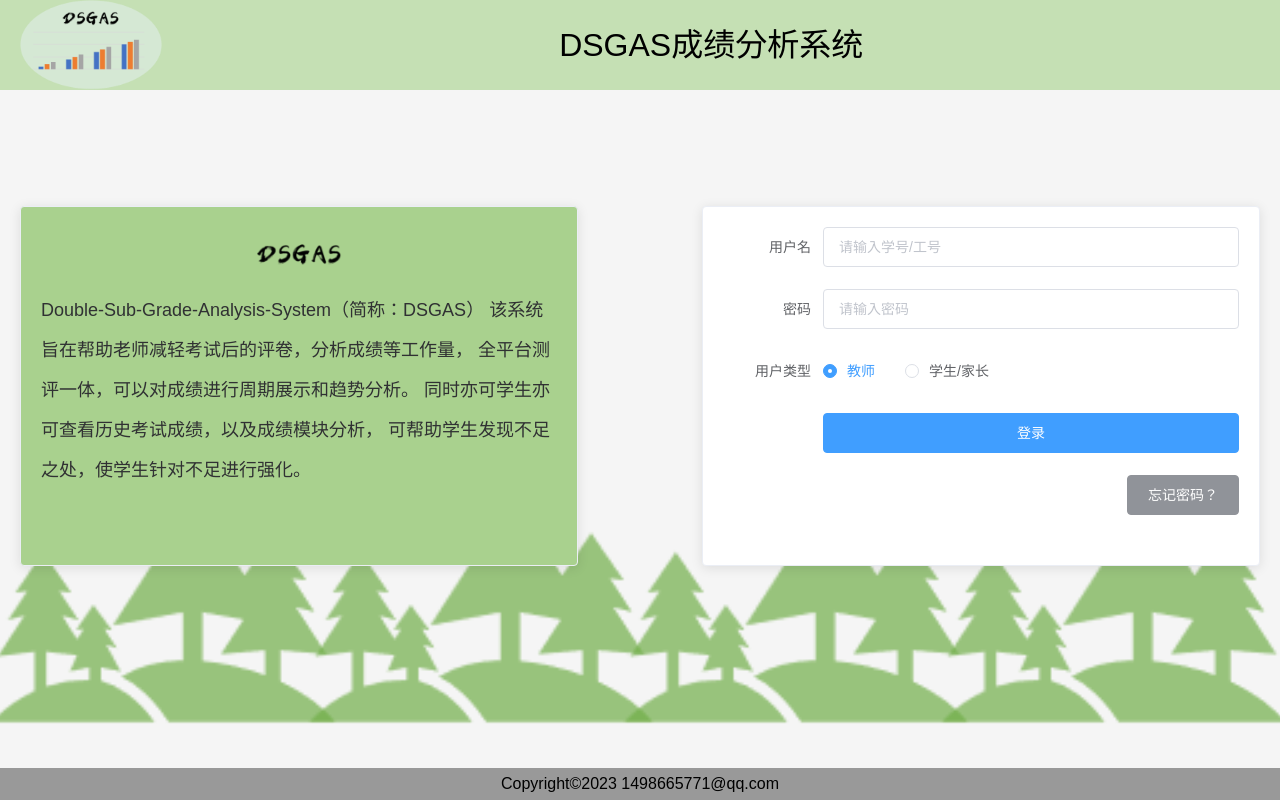
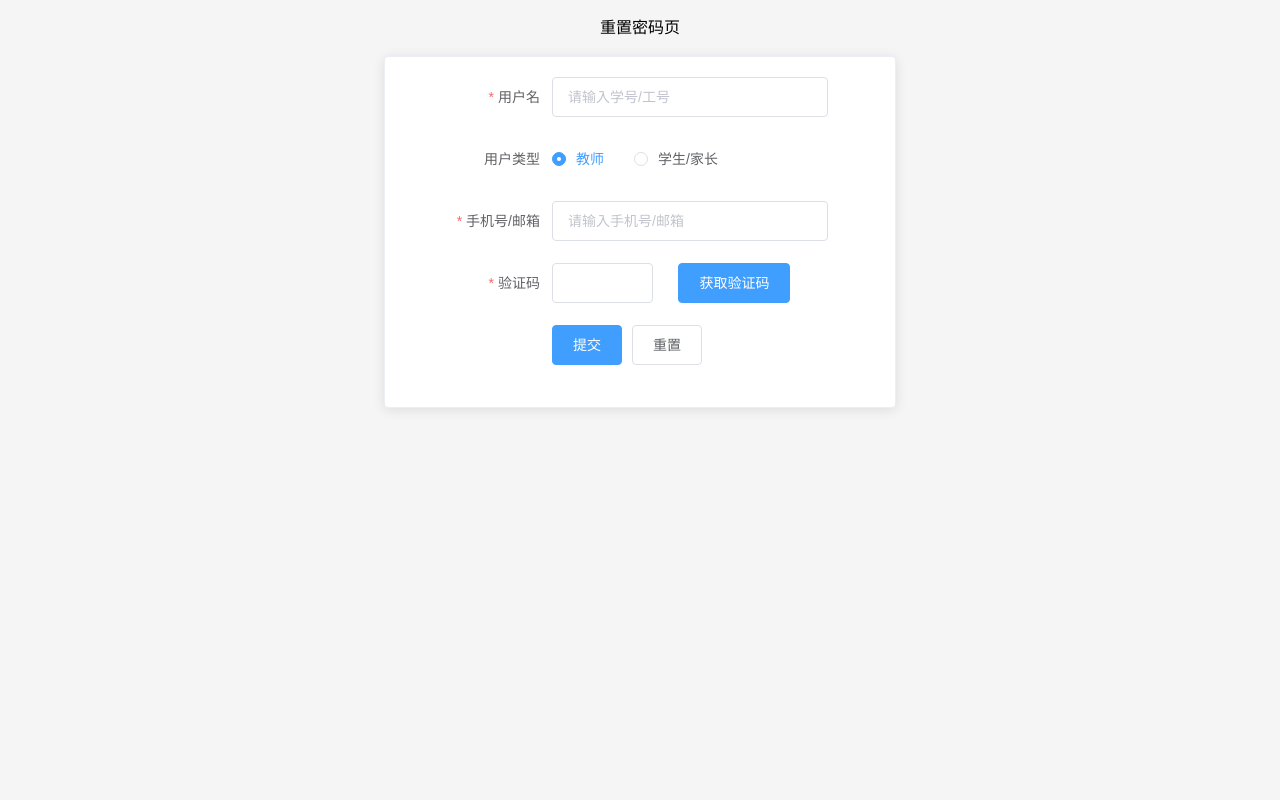
Before and after one commit to fll149866/double_sub_grade_analysis_system_front, a Vue app: page /#/resetPass in a window 1280 px wide. Before the commit this address led to /#/login. Built offline with nearby package versions, Linux system fonts and the light colour scheme.

Commit message:
修改密码功能开发

```diff
--- a/src/assets/scss/loginMain.scss
+++ b/src/assets/scss/loginMain.scss
@@ -19,6 +19,7 @@
     }
     .right-card{
         height: 360px;
+        display: flex;
     }
     .left-card{
         background-color: rgb(169,209,142);
--- a/src/main.js
+++ b/src/main.js
@@ -20,7 +20,13 @@ router.beforeEach((to, from, next) => {
   store.commit("getToken");
   let token = store.state.user.token;
   if (!token && to.name !== "login") {
-    next({ name: "login" });
+    // 未登录可访问
+    if (to.name === "resetPass") {
+      next();
+    } else {
+      // 其他页都需要登录才可访问
+      next({ name: "login" });
+    }
   } else {
     next();
   }
--- a/src/router/index.js
+++ b/src/router/index.js
@@ -1,5 +1,17 @@
 import Vue from "vue";
 import VueRouter from "vue-router";
+
+const originalPush = VueRouter.prototype.push;
+VueRouter.prototype.push = function (location, onComplete, onAbort) {
+  if (!onComplete && !onAbort && typeof Promise !== "undefined") {
+    return originalPush.call(this, location, onComplete, onAbort).catch((err) => {
+      err;
+    });
+  } else {
+    // <router-link>进行路由跳转时，传了一个oncomplate方法
+    originalPush.call(this, location, onComplete, onAbort);
+  }
+};
 
 Vue.use(VueRouter);
 
--- a/src/views/ResetPass/ResetPass.vue
+++ b/src/views/ResetPass/ResetPass.vue
@@ -1,11 +1,257 @@
 <template>
-  <div>
+  <div class="reset-pass">
     <h1>重置密码页</h1>
+    <el-card v-if="confirmStatus" class="reset-card">
+      <el-form :model="confirmForm" status-icon :rules="rules" ref="confirmForm" label-width="100px" class="reset-confirmForm">
+        <el-form-item label="用户名" prop="username">
+          <el-input v-model="confirmForm.username" placeholder="请输入学号/工号"></el-input>
+        </el-form-item>
+        <el-form-item label="用户类型">
+          <el-radio-group v-model="confirmForm.userType">
+            <el-radio :label="'TEACHER'">教师</el-radio>
+            <el-radio :label="'STUDENT'">学生/家长</el-radio>
+          </el-radio-group>
+        </el-form-item>
+        <el-form-item label="手机号/邮箱" prop="to">
+          <el-input v-model="confirmForm.to" placeholder="请输入手机号/邮箱"></el-input>
+        </el-form-item>
+        <el-form-item label="验证码" prop="code">
+          <el-col :span="11">
+            <el-input v-model="confirmForm.code" style="width: 80%"></el-input>
+          </el-col>
+          <el-col :span="2"></el-col>
+          <el-col :span="11">
+            <el-button type="primary" :disabled="cdCode" @click="getCode('confirmForm')">
+              获取验证码
+              <span v-if="cdCode">({{ cdTime }})</span>
+            </el-button>
+          </el-col>
+        </el-form-item>
+        <el-form-item>
+          <el-button type="primary" @click="submitForm('confirmForm')">提交</el-button>
+          <el-button @click="resetForm('confirmForm')">重置</el-button>
+        </el-form-item>
+      </el-form>
+    </el-card>
+
+    <el-card v-if="resetPass" class="reset-card">
+      <el-form :model="passForm" status-icon :rules="rules" ref="passForm" label-width="100px" class="demo-passForm">
+        <el-form-item label="密码" prop="pass">
+          <el-input type="password" v-model="passForm.pass" autocomplete="off"></el-input>
+        </el-form-item>
+        <el-form-item label="确认密码" prop="checkPass">
+          <el-input type="password" v-model="passForm.checkPass" autocomplete="off"></el-input>
+        </el-form-item>
+        <el-form-item>
+          <el-button type="primary" @click="submitPassForm('passForm')">确认修改</el-button>
+          <el-button @click="resetForm('passForm')">取消</el-button>
+        </el-form-item>
+      </el-form>
+    </el-card>
   </div>
 </template>
 
 <script>
-export default {};
+// ,checkCodeApi,resetPassApi
+import { sendCodeApi, checkCodeApi, resetPassApi } from "@/api/getData";
+export default {
+  data() {
+    // 校验手机号/邮箱
+    var validateContact = (rule, value, callback) => {
+      // 手机或邮箱正则规则
+      if (this.confirmForm.username == "") {
+        this.$refs.confirmForm.validateField("username");
+      }
+      if (/^[A-Za-z0-9]+([_.][A-Za-z0-9]+)*@([A-Za-z0-9-]+\.)+[A-Za-z]{2,6}$/.test(value) || /^((13|14|15|16|17|18|19)[0-9]{1}\d{8})$/.test(value)) {
+        callback();
+      } else {
+        callback(new Error("手机号或邮箱格式错误"));
+      }
+    };
+
+    var validateUsername = (rule, value, callback) => {
+      let val = value.trim();
+      if (val == "") {
+        callback(new Error("请输入学号/工号"));
+      } else {
+        callback();
+      }
+    };
+
+    var validateCode = (rule, value, callback) => {
+      let val = value.trim();
+      if (val == "") {
+        callback(new Error("请输入验证码"));
+      } else {
+        callback();
+      }
+    };
+
+    var validatePass = (rule, value, callback) => {
+      if (value === "") {
+        callback(new Error("请输入密码"));
+      } else {
+        if (this.passForm.checkPass !== "") {
+          this.$refs.passForm.validateField("checkPass");
+        }
+        callback();
+      }
+    };
+
+    var validatePass2 = (rule, value, callback) => {
+      if (value === "") {
+        callback(new Error("请再次输入密码"));
+      } else if (value !== this.ruleForm.pass) {
+        callback(new Error("两次输入密码不一致!"));
+      } else {
+        callback();
+      }
+    };
+
+    return {
+      // 获取验证码按钮
+      cdCode: false,
+      cdTime: 60,
+      // 通信token
+      token: "",
+      // 用户确认
+      confirmStatus: true,
+      resetPass: false,
+      confirmForm: {
+        username: "",
+        userType: "TEACHER",
+        // 联系方式
+        to: "",
+        // 邮箱验证码
+        code: "",
+      },
+      // 修改密码表单
+      passForm: {
+        pass: "",
+        checkPass: "",
+      },
+
+      rules: {
+        username: [{ required: true, validator: validateUsername, trigger: "blur" }],
+        to: [{ required: true, validator: validateContact, trigger: "blur" }],
+        code: [{ required: true, validator: validateCode, trigger: "blur" }],
+        pass: [{ validator: validatePass, trigger: "blur" }],
+        checkPass: [{ validator: validatePass2, trigger: "blur" }],
+      },
+    };
+  },
+  methods: {
+    // 获取验证码
+    getCode(formName) {
+      this.$refs[formName].validateField(["to"], async (valid) => {
+        if (!valid) {
+          // 发送验证码
+          this.cdCode = true;
+          const timer = setInterval(() => {
+            this.cdTime--;
+            if (this.cdTime <= 0) {
+              this.cdCode = false;
+              this.cdTime = 60;
+              clearInterval(timer);
+            }
+          }, 1000);
+          sendCodeApi(this.confirmForm.username, this.confirmForm.userType, this.confirmForm.to).then((res) => {
+            let result = res.data;
+            console.log(result);
+            if (result.code === 0) {
+              this.token = result.data;
+            } else {
+              this.$message.error(result.msg);
+              this.cdCode = false;
+              this.cdTime = 60;
+              clearInterval(timer);
+              return false;
+            }
+          });
+        } else {
+          console.log("error submit");
+          return false;
+        }
+      });
+    },
+    // 提交表单
+    submitForm(formName) {
+      this.$refs[formName].validate((valid) => {
+        if (valid) {
+          checkCodeApi(this.confirmForm.to, this.confirmForm.code, this.token).then((res) => {
+            const result = res.data;
+            // 信息确认成功
+            if (result.code === 0) {
+              this.confirmStatus = false;
+              this.resetPass = true;
+              this.token = result.data;
+            } else {
+              this.$message.error(result.msg);
+            }
+          });
+        } else {
+          console.log("error submit!!");
+          return false;
+        }
+      });
+    },
+    // 提交密码修改表单
+    submitPassForm(formName) {
+      this.$refs[formName].validate((valid) => {
+        if (valid) {
+          resetPassApi(this.confirmForm.username, this.confirmForm.userType, this.passForm.pass, this.passForm.checkPass, this.token, this.confirmForm.to).then(
+            (res) => {
+              const result = res.data;
+              if (result.code === 0) {
+                // TODO
+                this.$message.success("修改成功，即将返回登录页....");
+                setTimeout(() => {
+                  this.$router.push({ name: "login" });
+                }, 500);
+              } else {
+                console.log(result);
+              }
+            }
+          );
+        } else {
+          console.log("error submit!!");
+          return false;
+        }
+      });
+    },
+    // 重置表单
+    resetForm(formName) {
+      this.$refs[formName].resetFields();
+    },
+  },
+};
 </script>
 
-<style lang="scss" scoped></style>
+<style lang="scss" scoped>
+.reset-pass {
+  padding-top: 20px;
+  display: flex;
+  flex-direction: column;
+  align-items: center;
+  justify-content: center;
+  .reset-card {
+    margin-top: 20px;
+    width: 40%;
+    display: flex;
+    align-items: center;
+    .reset-confirmForm {
+      width: 80%;
+    }
+    // .el-card__body{
+    //     width: 100%;
+    // }
+  }
+}
+</style>
+<style lang="scss">
+.el-card__body {
+  width: 100%;
+  display: flex;
+  justify-content: center;
+}
+</style>
```
